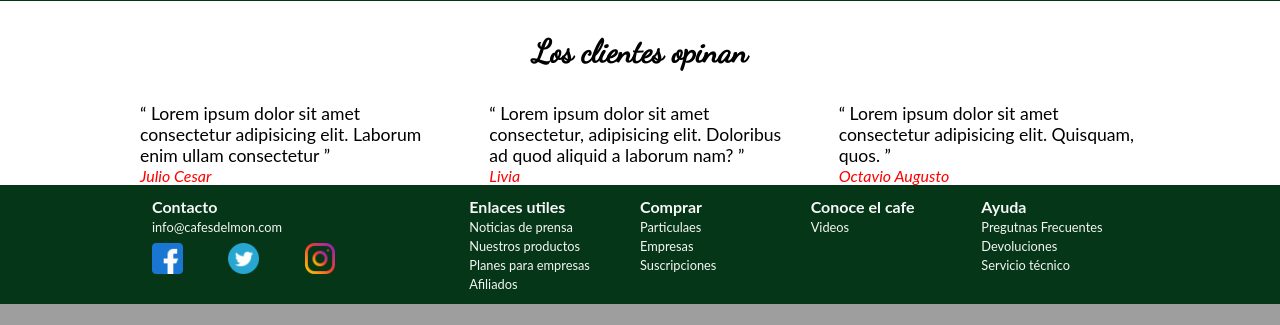
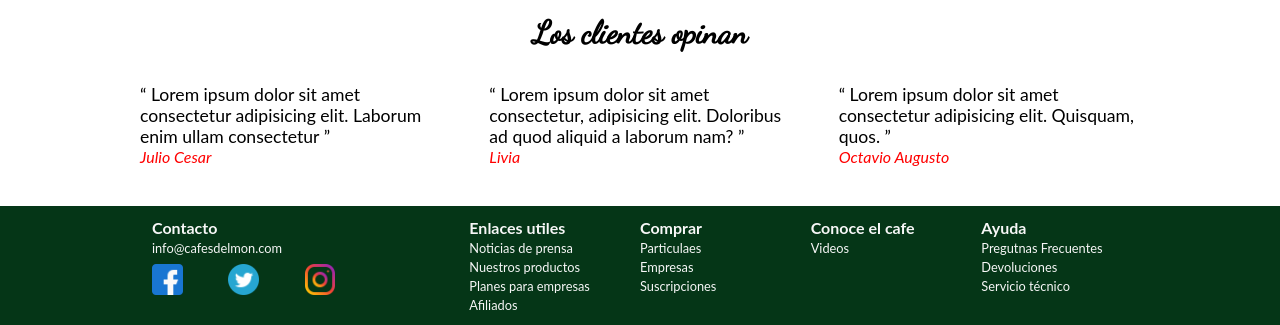
Before and after one commit to juangodoygrando/Desarrollo-de-aplicaciones-con-tecnologia-web---CIEF, a PHP site: page / in a window 1280 px wide. Shown: the part 2403-2728 px from the top of the page. Before the commit the page ends 2707 px from the top, so only its background shows below. Run offline with PHP 8.4, Linux system fonts and the light colour scheme; some web fonts are replaced.

Commit message:
Avances 04/03/2025

```diff
--- a/HTML+CSS/Tienda de cafe/css/style.css
+++ b/HTML+CSS/Tienda de cafe/css/style.css
@@ -115,10 +115,14 @@ nav {
   }
 }
 
-section > h2 {
-  text-align: center;
-  font-size: 2rem;
-  margin: 2rem 0;
+
+.sectionOpiniones{
+  height: 12rem;
+  h2 {
+    text-align: center;
+    font-size: 2rem;
+    margin: 2rem 0;
+  }
 }
 .opiniones {
   display: grid;
@@ -140,6 +144,7 @@ section > h2 {
 
     font-style: italic;
   }
+
 }
 
 .footer {
@@ -157,6 +162,7 @@ section > h2 {
     font-size: 0.8rem;
     &:hover {
       color: var(--enfasiscolor);
+
     }
   }
   li {
@@ -166,6 +172,7 @@ section > h2 {
     font-weight: 700;
   }
 }
+
 .logosRedes {
   display: grid;
   grid-template-columns: repeat(3, 1fr);
@@ -173,5 +180,9 @@ section > h2 {
   img {
     width: 40%;
     margin-top: 0.5rem;
+    &:hover {
+      transform: scale(1.1);
+    }
   }
+
 }
--- a/HTML+CSS/Tienda de cafe/index.html
+++ b/HTML+CSS/Tienda de cafe/index.html
@@ -23,7 +23,7 @@
         <source media="(max-width:450px)" srcset="img\coffeMovil.webp" />
         <source media="(max-width: 900px)" srcset="./img/index_1000px.avif" />
         <img src="./img/index_2000px.avif" alt="granos de cafe sobre una mesa "
-      /></picture>xº
+      /></picture>
     </header>
     <nav class="fondo_oscuro">
       <ul class="desktop_xl">
@@ -109,7 +109,7 @@
           </div>
         </div>
       </section>
-      <section>
+      <section class="sectionOpiniones">
         <h2>Los clientes opinan</h2>
         <div class="desktop_xl opiniones">
           <div>
```
